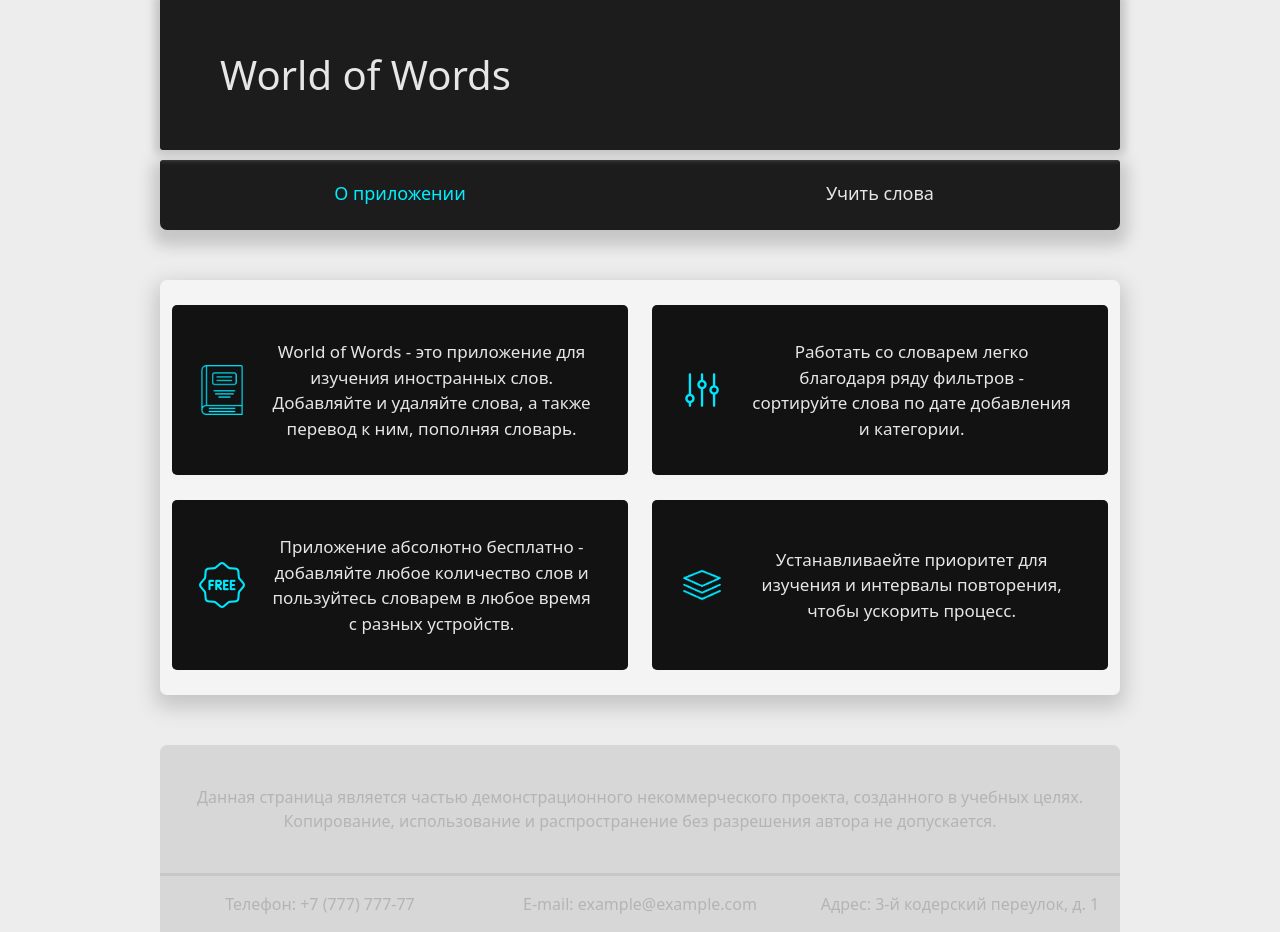
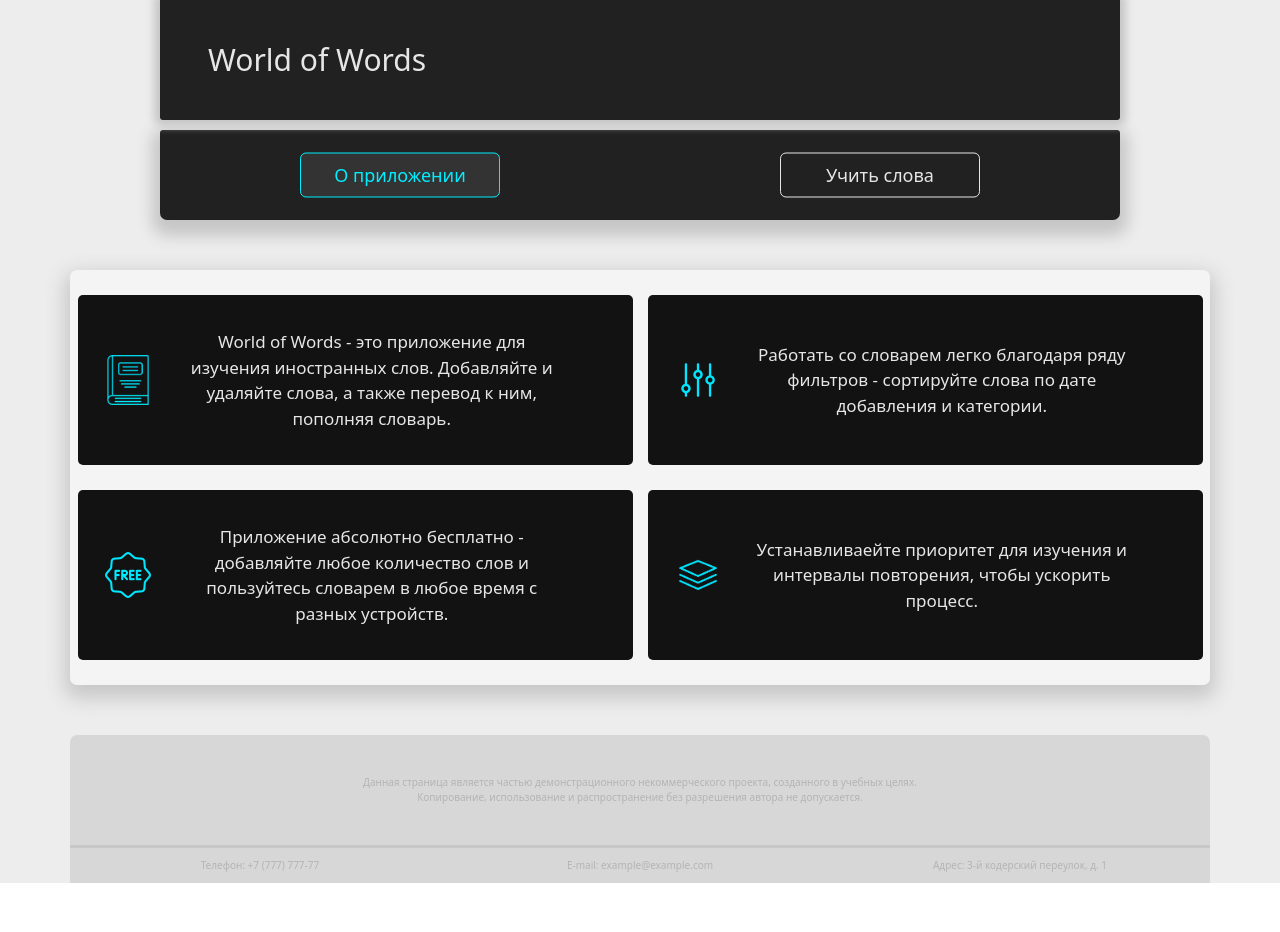
Before and after one commit to domnin997/World-of-words-deployed, a React (Create React App) app: page / in a window 1280 px wide. After the commit the page ends 883 px from the top, so only its background shows below. Built offline with nearby package versions, Linux system fonts and the light colour scheme.

Commit message:
Header block was rebuilt, new styles were added

```diff
--- a/src/App.css
+++ b/src/App.css
@@ -1,17 +1,12 @@
+html {
+  font-size: 10px;
+}
+
 .App {
   text-align: center;
   background-color: rgb(237, 237, 237);
 }
-.App .page_wrapper {
-  max-width: 960px;
-  margin: 0 auto;
-}
 
-@media (max-width: 992px) {
-  .page_wrapper {
-    max-width: 500px;
-  }
-}
 .App-logo {
   height: 40vmin;
   pointer-events: none;
--- a/src/App.js
+++ b/src/App.js
@@ -40,7 +40,7 @@ class App extends Component {
     }
   }
 
-btnClicked = (e) => {
+headerBtnClick = (e) => {
   let btnType = e.target.getAttribute('name')
   if (btnType === 'about_btn') {
     console.log(btnType)
@@ -200,9 +200,10 @@ render () {
       return (
         <div className="App">
           <div className='page_wrapper'>
-            <AppHeader btnClicked={this.btnClicked}
+            <AppHeader headerBtnClick={this.headerBtnClick}
                        aboutBtn={this.state.aboutBtn}
                        learnBtn={this.state.learnBtn}/>
+
             <AppAbout/>
 
             <AppFooter/>
@@ -214,7 +215,7 @@ render () {
         <div className="App">
           <div className='page_wrapper'>
 
-          <AppHeader btnClicked={this.btnClicked}
+          <AppHeader headerBtnClick={this.headerBtnClick}
                      aboutBtn={this.state.aboutBtn}
                      learnBtn={this.state.learnBtn}/>
 
--- a/src/App.sass
+++ b/src/App.sass
@@ -1,17 +1,12 @@
 $appMaxWidth: 980px
 $mainBlue: rgb(0, 238, 255)
 
+html
+    font-size: 10px
 
 .App
     text-align: center
     background-color: rgb(237, 237, 237)
-    .page_wrapper
-        max-width: 960px
-        margin: 0 auto
-@media(max-width: 992px)
-    .page_wrapper
-        max-width: 500px
-
 
 .App-logo
     height: 40vmin
--- /dev/null
+++ b/src/components/Style_variables.sass
@@ -0,0 +1,5 @@
+$mainBlack: rgb(33, 33, 33)
+$ligthBlack: rgb(51, 51, 51)
+$mainBlue: rgb(0, 238, 255)
+$textWhite: rgb(230, 230, 230)
+$backgroundWhite: rgb(237, 237, 237)
--- a/src/components/app-header/app-header.css
+++ b/src/components/app-header/app-header.css
@@ -1,43 +1,130 @@
-.header_wrapper {
-  max-width: 960px;
+@media (min-width: 1px) {
+  .header_block {
+    max-width: 100%;
+  }
+  .header_block .header_logo_block {
+    min-height: 70px;
+    margin-bottom: 5px;
+  }
+  .header_block .header_logo_block h1 {
+    font-size: 2rem;
+  }
+  .header_block .nav_block {
+    min-height: 70px;
+    font-size: 1.1rem;
+  }
+  .header_block .nav_block .nav_btn_cont button {
+    min-width: 120px;
+  }
+}
+@media (min-width: 430px) {
+  .header_block {
+    max-width: 95%;
+  }
+  .header_block .header_logo_block {
+    margin-bottom: 10px;
+    box-shadow: 0px 0px 8px 6px rgb(198, 198, 198);
+  }
+  .header_block .header_logo_block h1 {
+    font-size: 2.5rem;
+  }
+  .header_block .nav_block {
+    min-height: 90px;
+    font-size: 1.5rem;
+  }
+  .header_block .nav_block .nav_btn_cont button {
+    min-width: 180px;
+  }
+}
+@media (min-width: 768px) {
+  .header_block {
+    max-width: 90%;
+  }
+  .header_block .header_logo_block {
+    min-height: 120px;
+  }
+  .header_block .header_logo_block h1 {
+    font-size: 2.8rem;
+  }
+  .header_block .nav_block .nav_btn_cont button {
+    min-width: 200px;
+  }
+}
+@media (min-width: 1024px) {
+  .header_block {
+    max-width: 85%;
+  }
+  .header_block .header_logo_block h1 {
+    font-size: 3rem;
+  }
+  .header_block .nav_block {
+    min-height: 90px;
+    font-size: 1.8rem;
+  }
+}
+@media (min-width: 1200px) {
+  .header_block {
+    max-width: 75%;
+  }
+}
+@media (min-width: 1440px) {
+  .header_block {
+    max-width: 65%;
+  }
+  .header_block .header_logo_block h1 {
+    font-size: 3.4rem;
+  }
+}
+.header_block {
   margin: 0 auto;
 }
-.header_wrapper .header_block {
-  background-color: rgb(28, 28, 28);
+.header_block .header_logo_block {
+  background-color: rgb(33, 33, 33);
   color: rgb(230, 230, 230);
-  height: 150px;
-  margin-bottom: 10px;
   border-radius: 0px 0px 3px 3px;
-  box-shadow: 0px 0px 8px 6px rgb(198, 198, 198);
   position: relative;
 }
-.header_wrapper .header_block h1 {
+.header_block .header_logo_block h1 {
   position: absolute;
   top: 50%;
-  padding-left: 5%;
+  left: 5%;
   transform: translate(0, -50%);
 }
-.header_wrapper .nav_block {
-  min-height: 70px;
-  background-color: rgb(28, 28, 28);
+.header_block .nav_block {
+  background-color: rgb(33, 33, 33);
   border-radius: 3px 3px 7px 7px;
   box-shadow: 0px 8px 15px 8px rgb(198, 198, 198);
   color: rgb(230, 230, 230);
-  font-size: 18px;
-  font-weight: 500;
+  display: grid;
+  grid-template-columns: 1fr 1fr;
 }
-.header_wrapper .col {
-  padding-top: 20px;
+.header_block .nav_block .nav_btn_cont {
+  position: relative;
 }
-.header_wrapper .col:hover {
+.header_block .nav_block .nav_btn_cont button {
+  position: absolute;
+  top: 50%;
+  left: 50%;
+  transform: translate(-50%, -50%);
+  padding: 8px;
+  border: 1px solid;
+  border-color: ligthgrey;
+  border-radius: 6px;
+  transition-duration: 0.5s;
+}
+.header_block .nav_block .nav_btn_cont button:hover {
   color: rgb(0, 238, 255);
   cursor: pointer;
+  background-color: rgb(51, 51, 51);
 }
 
 .active_btn {
   color: rgb(0, 238, 255);
+  border-color: rgb(0, 238, 255);
+  background-color: rgb(51, 51, 51);
 }
 
 .inactive_btn {
   color: rgb(230, 230, 230);
+  background-color: rgb(33, 33, 33);
 }
--- a/src/components/app-header/app-header.js
+++ b/src/components/app-header/app-header.js
@@ -1,46 +1,42 @@
 import './app-header.css';
-import {Component} from 'react';
-import {Container, Row, Col} from 'react-bootstrap';
 
-class AppHeader extends Component {
+function AppHeader (props) {
 
-    constructor(props) {
-        super(props)
-        this.state ={
-            active: 'active_btn',
-            inactive: 'inactive_btn'
-        }
-    }
+    let {headerBtnClick, aboutBtn} = props;
+    let aboutStatus, learnStatus;
 
-    render () {
-        let {btnClicked, aboutBtn, learnBtn} = this.props;
-        let aboutBtnState, learnBtnState;
         if (aboutBtn.clicked) {
-            aboutBtnState = this.state.active;
-            learnBtnState = this.state.inactive;
+            aboutStatus = 'active_btn';
+            learnStatus = 'inactive_btn';
         } else {
-            learnBtnState = this.state.active;
-            aboutBtnState = this.state.inactive;
+            learnStatus = 'active_btn';
+            aboutStatus = 'inactive_btn';
         }
 
-        return (
+    return (
 
-            <div className='header_wrapper'>
-                <Container>
-                    <Row className='header_block'>
-                        <Col sm md lg='5'>
-                            <h1> World of Words </h1>
-                        </Col>
-                    </Row>
-
-                    <Row className='nav_block'>
-                        <Col onClick={btnClicked} name={'about_btn'} className={aboutBtnState}> О приложении </Col>
-                        <Col onClick={btnClicked} name={'learn_btn'} className={learnBtnState}> Учить слова </Col>
-                    </Row>
-                </Container>
+        <div className='header_block'>
+            <div className='header_logo_block'>
+                    <h1> World of Words </h1>
             </div>
-        )
-    }
+            <div className='nav_block'>
+                <div className='nav_btn_cont'>
+                    <button onClick={headerBtnClick}
+                            name={'about_btn'}
+                            className={aboutStatus}>
+                        О приложении
+                    </button>
+                </div>
+                <div className='nav_btn_cont'>
+                    <button onClick={headerBtnClick}
+                            name={'learn_btn'}
+                            className={learnStatus}>
+                        Учить слова
+                    </button>
+                </div>
+            </div>
+        </div>
+    )
 }
 
 export default AppHeader;
--- a/src/components/app-header/app-header.sass
+++ b/src/components/app-header/app-header.sass
@@ -1,39 +1,108 @@
-$mainBlack: rgb(36, 36, 36)
-$mainBlue: rgb(0, 238, 255)
-$textWhite: rgb(230, 230, 230)
-$backgroundWhite: rgb(237, 237, 237)
+@import "../Style_variables.sass"
 
-.header_wrapper
-    max-width: 960px
+@media (min-width: 1px)
+    .header_block
+        max-width: 100%
+        .header_logo_block
+            min-height: 70px
+            margin-bottom: 5px
+            h1
+                font-size: 2rem
+        .nav_block
+            min-height: 70px
+            font-size: 1.1rem
+            .nav_btn_cont
+                button
+                    min-width: 120px
+
+@media (min-width: 430px)
+    .header_block
+        max-width: 95%
+        .header_logo_block
+            margin-bottom: 10px
+            box-shadow: 0px 0px 8px 6px rgb(198, 198, 198)
+            h1
+                font-size: 2.5rem
+        .nav_block
+            min-height: 90px
+            font-size: 1.5rem
+            .nav_btn_cont
+                button
+                    min-width: 180px
+
+@media (min-width: 768px)
+    .header_block
+        max-width: 90%
+        .header_logo_block
+            min-height: 120px
+            h1
+                font-size: 2.8rem
+        .nav_block
+            .nav_btn_cont
+                button
+                    min-width: 200px
+
+@media (min-width: 1024px)
+    .header_block
+        max-width: 85%
+        .header_logo_block
+            h1
+                font-size: 3rem
+        .nav_block
+            min-height: 90px
+            font-size: 1.8rem
+
+@media (min-width: 1200px)
+    .header_block
+        max-width: 75%
+
+@media (min-width: 1440px)
+    .header_block
+        max-width: 65%
+        .header_logo_block
+            h1
+                font-size: 3.4rem
+
+.header_block
     margin: 0 auto
-    .header_block
-        background-color: rgb(28,28,28)
+    .header_logo_block
+        background-color: $mainBlack
         color: $textWhite
-        height: 150px
-        margin-bottom: 10px
         border-radius: 0px 0px 3px 3px
-        box-shadow: 0px 0px 8px 6px rgb(198, 198, 198)
         position: relative
         h1
             position: absolute
             top: 50%
-            padding-left: 5%
+            left: 5%
             transform: translate(0,-50%)
     .nav_block
-        min-height: 70px
-        background-color: rgb(28,28,28)
+        background-color: $mainBlack
         border-radius: 3px 3px 7px 7px
         box-shadow: 0px 8px 15px 8px rgb(198, 198, 198)
         color: $textWhite
-        font-size: 18px
-        font-weight: 500
-    .col
-        padding-top: 20px
-        &:hover
-            color: $mainBlue
-            cursor: pointer
+        display: grid
+        grid-template-columns: 1fr 1fr
+        .nav_btn_cont
+            position: relative
+            button
+                position: absolute
+                top: 50%
+                left: 50%
+                transform: translate(-50%, -50%)
+                padding: 8px
+                border: 1px solid
+                border-color: ligthgrey
+                border-radius: 6px
+                transition-duration: 0.5s
+                &:hover
+                    color: $mainBlue
+                    cursor: pointer
+                    background-color: $ligthBlack
 
 .active_btn
     color: $mainBlue
+    border-color: $mainBlue
+    background-color: $ligthBlack
 .inactive_btn
     color: $textWhite
+    background-color: $mainBlack
--- a/src/index.css
+++ b/src/index.css
@@ -1,6 +1,7 @@
 body {
   margin: 0;
   background-color: rgb(165, 111, 111);
+  font-size: 20px;
   font-family: -apple-system, BlinkMacSystemFont, 'Segoe UI', 'Roboto', 'Oxygen',
     'Ubuntu', 'Cantarell', 'Fira Sans', 'Droid Sans', 'Helvetica Neue',
     sans-serif;
```
Also changed, not shown: src/components/Style_variables.css (added).
